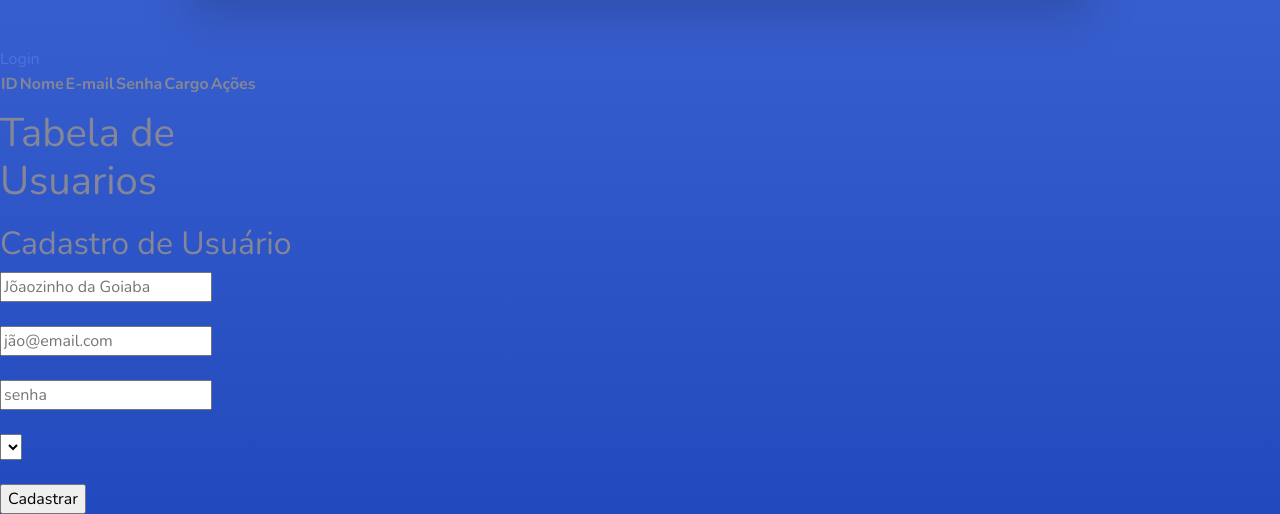
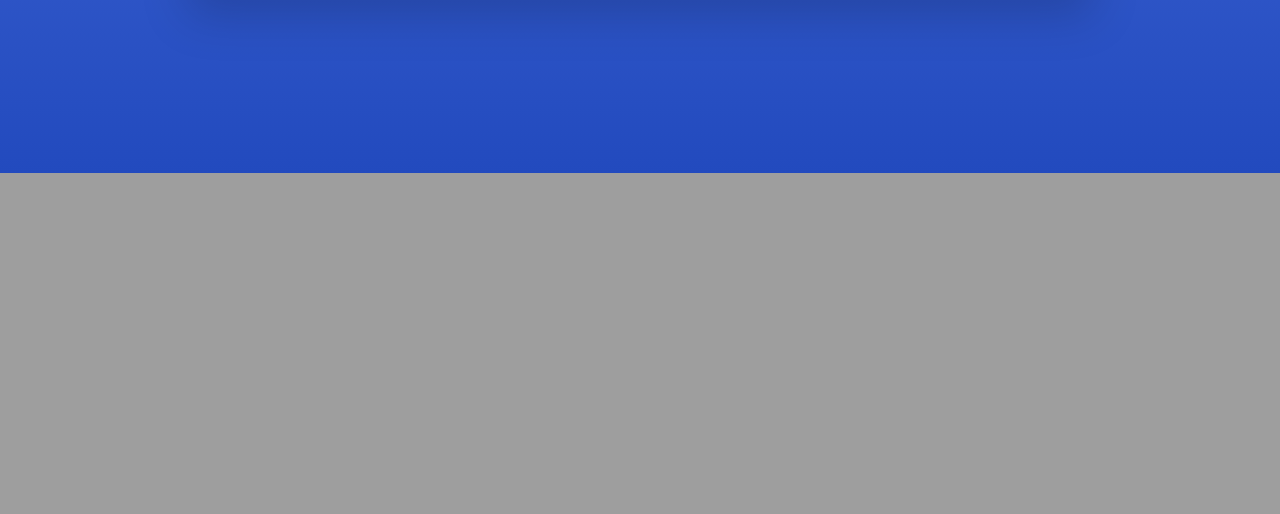
Before and after one commit to Killjoybr/crud-php, a PHP site: page / in a window 1280 px wide. Shown: the part 627-1141 px from the top of the page. After the commit the page ends 800 px from the top, so only its background shows below. Run offline with PHP 8.4, Linux system fonts and the light colour scheme; data that the repository does not hold is empty; some libraries are stand-ins or nearby versions.

Commit message:
fix href

```diff
--- a/index.php
+++ b/index.php
@@ -68,7 +68,7 @@
                                         <a class="small" href="forgot-password.html">Esqueceu a senha?</a>
                                     </div>
                                     <div class="text-center">
-                                        <a class="small" href="register.html">Ainda não tem uma conta? Cadastre-se!</a>
+                                        <a class="small" href="./src/views/register.html">Ainda não tem uma conta? Cadastre-se!</a>
                                     </div>
                                 </div>
                             </div>
@@ -92,60 +92,6 @@
     <!-- Custom scripts for all pages-->
     <script src="js/sb-admin-2.min.js"></script>
 
-</body>
-    <meta charset="UTF-8">
-    <meta name="viewport" content="width=device-width, initial-scale=1.0">
-    <title>MYSQL</title>
-    <!-- <link rel="stylesheet" href="https://cdn.jsdelivr.net/npm/@picocss/pico@1/css/pico.min.css"> -->
-    <link rel="stylesheet" href="https://cdnjs.cloudflare.com/ajax/libs/font-awesome/4.7.0/css/font-awesome.min.css">
-    <!-- <link rel="stylesheet" href="https://cdnjs.cloudflare.com/ajax/libs/skeleton/2.0.4/skeleton.min.css"> -->
-    <!-- <link rel="stylesheet" href="https://cdnjs.cloudflare.com/ajax/libs/milligram/1.4.1/milligram.min.css"> -->
-  </head>
-    <body>
-      <a href="./src/autenticacao.html">Login</a>
-      <table>
-        <caption><h1>Tabela de Usuarios<strong></caption>
-        <thead>
-          <tr>
-            <th>ID</th>
-            <th>Nome</th>
-            <th>E-mail</th>
-            <th>Senha</th>
-            <th>Cargo</th>
-            <th>Ações</th>
-          </tr>
-        </thead>
-        <?php  foreach ($usuarios as $usuario):?>
-          <tr>
-            <td><?= $usuario['id'] ?></td>
-            <td><?= $usuario['nome'] ?></td>
-            <td><?= $usuario['email'] ?></td>
-            <td><?= $usuario['senha'] ?></td>
-            <td><?= empty($cargosArr[$usuario['cargo'] - 1]) ? NULL : $cargosArr[$usuario['cargo'] - 1] ?></td>
-            <td>
-              <a href="./src/excluir.php?id=<?= $usuario['id'] ?>"> <i class="fa fa-trash" style="padding-right: 10px;"></i> </a>
-              <a href="./src/editar.php?id=<?= $usuario['id'] ?>"> <i class="fa fa-pencil"></i> </a>
-            </td>
-          </tr>
-        <?php endforeach; ?>
-      </table>
-      <form method="post" action="./src/cadastro.php">
-      <h2>Cadastro de Usuário</h2>
-      <input type="text" placeholder="Jõaozinho da Goiaba" name="nome" required>
-      <br><br>
-      <input type="email" placeholder="jão@email.com" name="email" required>
-      <br><br>
-      <input type="password" placeholder="senha" name="senha" required>
-      <br><br>
-        <select name="cargo">
-          <option></option>
-          <?php  foreach ($cargosCombo as $cargo): ?>
-          <option label=<?= $cargo['descricao'] ?>><?= $cargo['id'] ?></option>
-          <?php endforeach; ?>
-          </select>
-        <br><br>
-        <input type="submit" value="Cadastrar" name="cadastrar">
-      </form>
     </body>
     <script>
       let params = new URLSearchParams(document.location.search);
```
